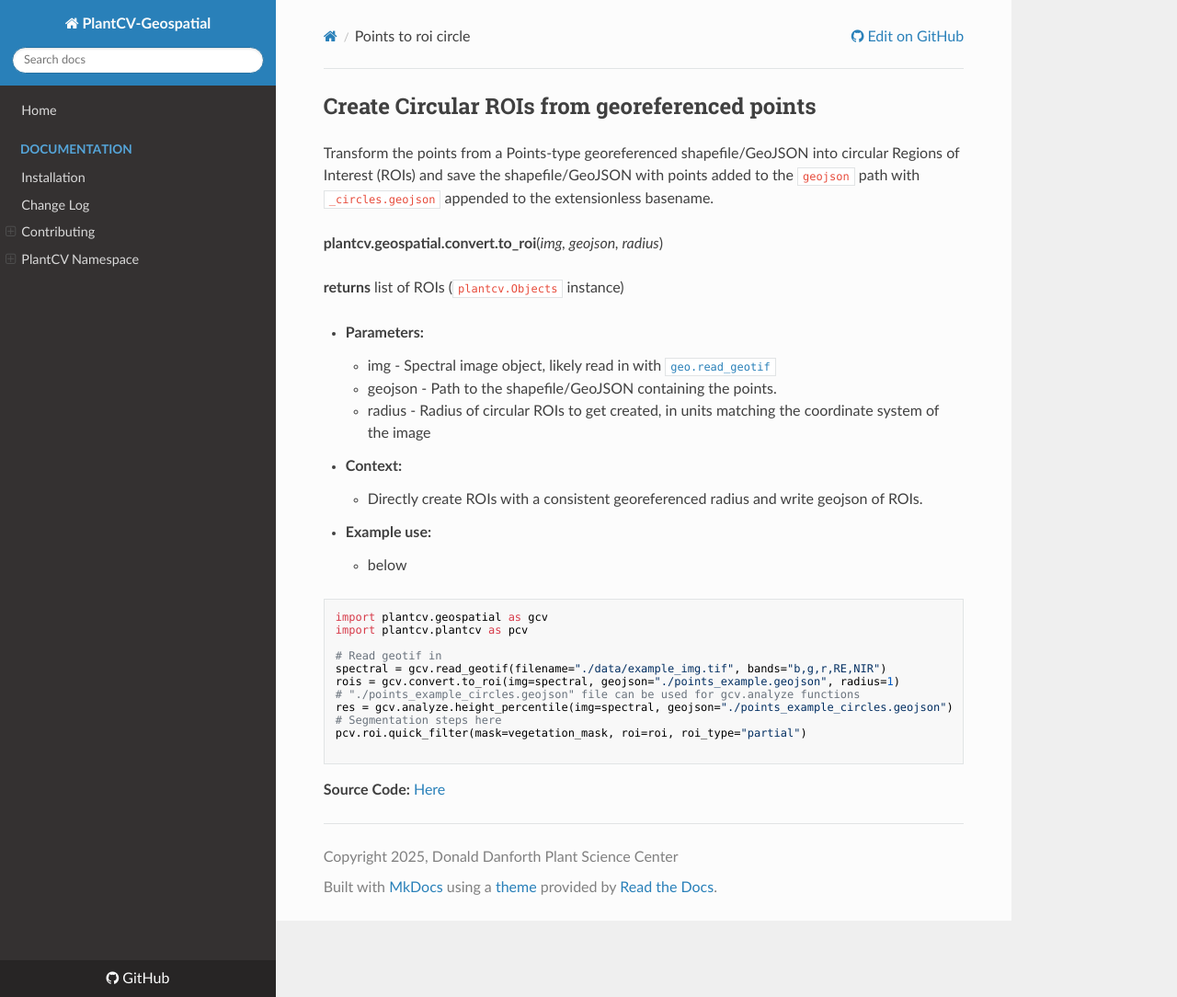
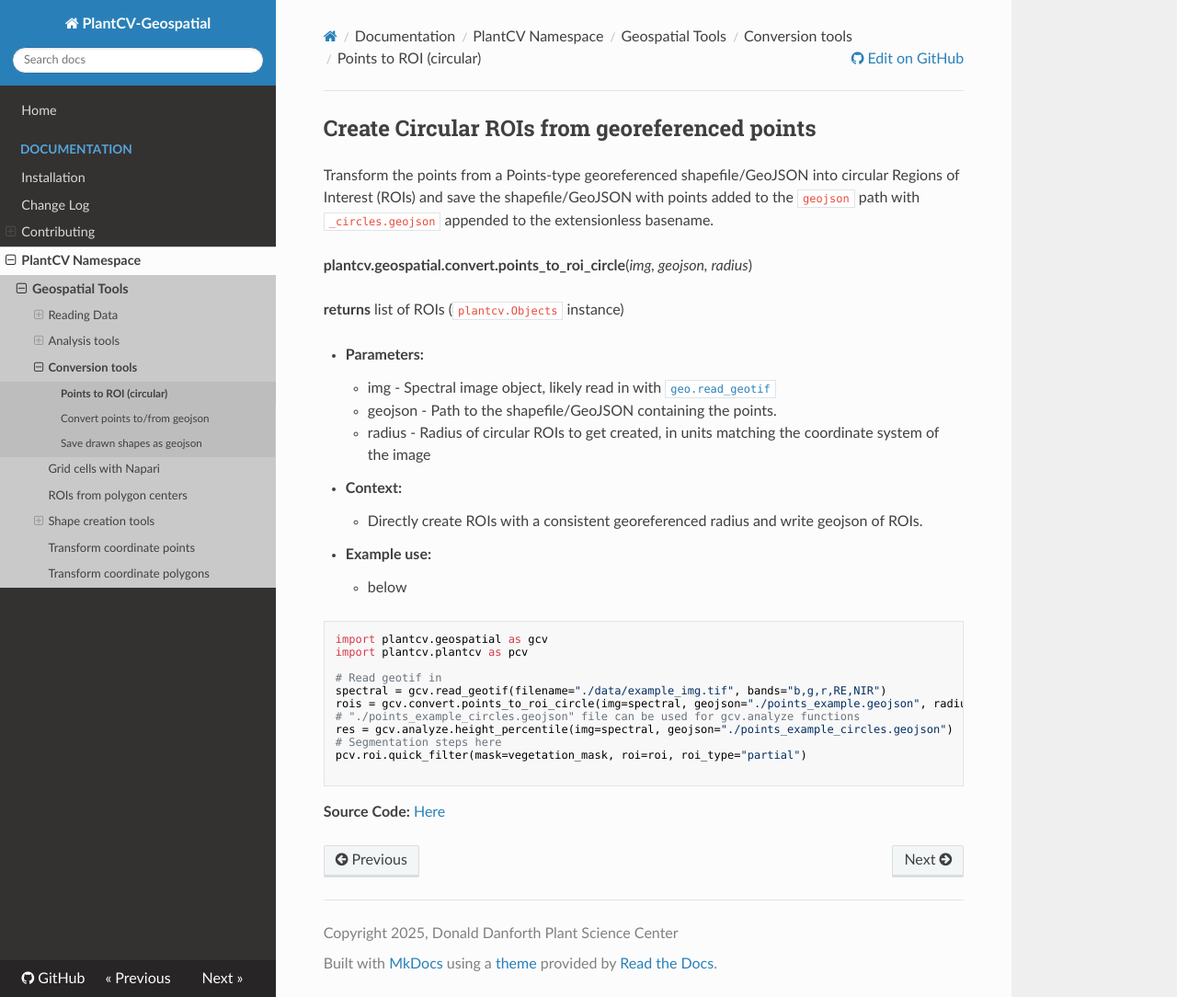
Before and after one commit to danforthcenter/plantcv-geospatial, an MkDocs documentation site: the page built from docs/points_to_roi_circle.md, in a window 1280 px wide and 1084 px high. Shown: the whole window at 92% size. Built offline with MkDocs 1.6.1, drawn with Linux system fonts in a browser that asks for light colours; nearby versions of some CDN libraries.

Commit message:
Revert "update docs"
This reverts commit 6252e18708b7f709ed67b0e839f493e78dc5e922.

````diff
--- a/docs/changelog.md
+++ b/docs/changelog.md
@@ -21,9 +21,9 @@
 
 * v0.1dev: **geospatial.analyze.height_subtraction**(*dsm1, dsm0*)
 
-#### geospatial.convert.to_roi
+#### geospatial.convert.points_to_roi_circle
 
-* v0.1dev: rois = **geospatial.convert.to_roi**(*img, geojson, radius*)
+* v0.1dev: rois = **geospatial.convert.points_to_roi_circle**(*img, geojson, radius*)
 
 #### geospatial.convert.points
 
--- a/docs/points_to_roi_circle.md
+++ b/docs/points_to_roi_circle.md
@@ -2,7 +2,7 @@
 
 Transform the points from a Points-type georeferenced shapefile/GeoJSON into circular Regions of Interest (ROIs) and save the shapefile/GeoJSON with points added to the `geojson` path with `_circles.geojson` appended to the extensionless basename.
 
-**plantcv.geospatial.convert.to_roi**(*img, geojson, radius*)
+**plantcv.geospatial.convert.points_to_roi_circle**(*img, geojson, radius*)
 
 **returns** list of ROIs (`plantcv.Objects` instance)
 
@@ -24,7 +24,7 @@
 
 # Read geotif in
 spectral = gcv.read_geotif(filename="./data/example_img.tif", bands="b,g,r,RE,NIR")
-rois = gcv.convert.to_roi(img=spectral, geojson="./points_example.geojson", radius=1)
+rois = gcv.convert.points_to_roi_circle(img=spectral, geojson="./points_example.geojson", radius=1)
 # "./points_example_circles.geojson" file can be used for gcv.analyze functions
 res = gcv.analyze.height_percentile(img=spectral, geojson="./points_example_circles.geojson")
 # Segmentation steps here
@@ -32,4 +32,4 @@
 
 ```
 
-**Source Code:** [Here](https://github.com/danforthcenter/plantcv-geospatial/blob/main/plantcv/geospatial/convert/to_roi.py)
+**Source Code:** [Here](https://github.com/danforthcenter/plantcv-geospatial/blob/main/plantcv/geospatial/convert/points_to_roi.py)
--- a/mkdocs.yml
+++ b/mkdocs.yml
@@ -27,7 +27,7 @@
             - Analyze spectral indices: analyze_spectral_index.md
             - Analyze height (with subtraction): analyze_height_subtraction.md
         - Conversion tools:
-            - Convert Points to ROI: to_roi.md
+            - Points to ROI (circular): points_to_roi_circle.md
             - Convert points to/from geojson: convert_points.md
             - Save drawn shapes as geojson: shapes_to_geojson.md
         - Grid cells with Napari: napari_field_grid.md
````
